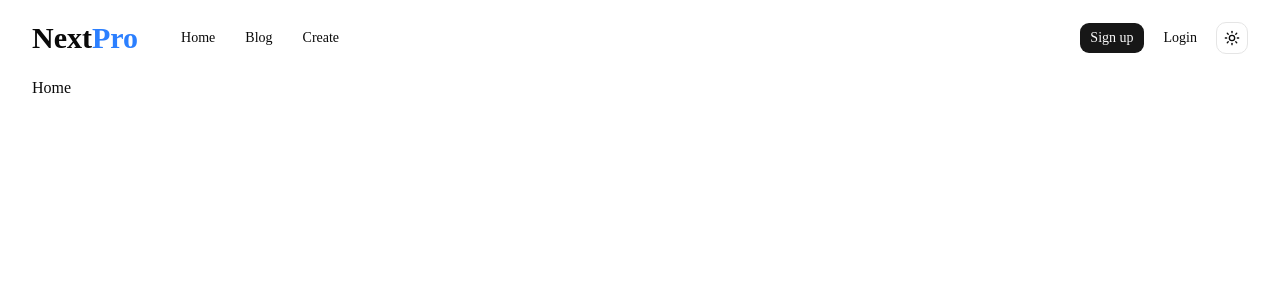
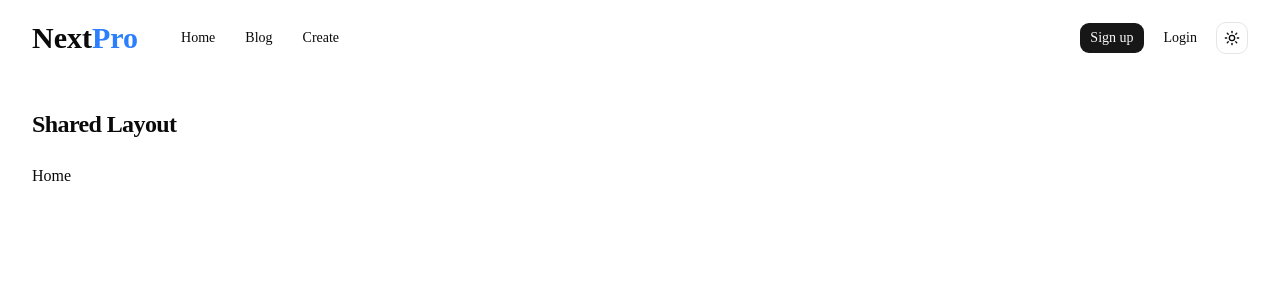
Before and after one commit to tandddian/Blog, a Next.js app: page / in a window 1280 px wide. Shown: the top 300 px of the page. Built offline with nearby package versions, Linux system fonts and the light colour scheme.

Commit message:
新增 (shared-layout) 路由组，将首页移入并添加组内布局

```diff
--- /dev/null
+++ b/app/(shared-layout)/layout.tsx
@@ -0,0 +1,10 @@
+export default function SharedLayout({ children }: LayoutProps<"/">) {
+  return (
+    <div className="flex flex-col gap-6 py-8">
+      <header>
+        <h1 className="text-2xl font-semibold tracking-tight">Shared Layout</h1>
+      </header>
+      {children}
+    </div>
+  );
+}
```
Also changed, not shown: app/(shared-layout)/page.tsx (renamed from app/page.tsx).
